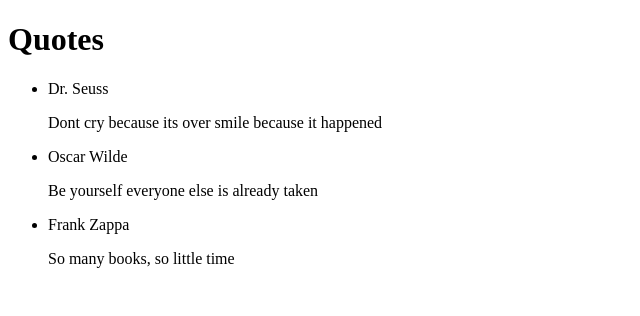
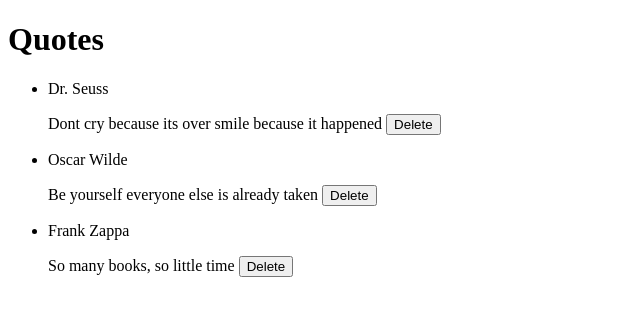
Before and after one commit to derrick12/Quotes, an Angular app: page / in a window 1280 px wide. Shown: the top 316 px of the page, without its empty margins (0-640 px from the left). Built offline with nearby package versions, Linux system fonts and the light colour scheme.

Commit message:
add delete button functionality

```diff
--- a/src/app/quote-details/quote-details.component.html
+++ b/src/app/quote-details/quote-details.component.html
@@ -1,3 +1,4 @@
 <p>
     {{quote.description}}
+    <button (click)='quoteComplete(true)'>Delete</button>
 </p>
--- a/src/app/quote-details/quote-details.component.ts
+++ b/src/app/quote-details/quote-details.component.ts
@@ -1,4 +1,4 @@
-import { Component, OnInit, Input } from '@angular/core';
+import { Component, OnInit, Input, Output, EventEmitter } from '@angular/core';
 import {Quote} from '../quote';
 
 @Component({
@@ -9,6 +9,11 @@
 export class QuoteDetailsComponent implements OnInit {
 
   @Input() quote: Quote;
+  @Output() isComplete = new EventEmitter<boolean>();
+
+  quoteComplete(complete: boolean) {
+    this.isComplete.emit(complete);
+  }
   constructor() { }
 
   ngOnInit() {
--- a/src/app/quote/quote.component.html
+++ b/src/app/quote/quote.component.html
@@ -1,7 +1,8 @@
 <h1> Quotes </h1>
 <ul>
-    <div *ngFor='let quote of quotes'>
+    <div *ngFor='let quote of quotes; let i = index'>
         <li>{{quote.name}}</li>
-        <app-quote-details [quote]='quote'></app-quote-details>
+
+        <app-quote-details [quote]='quote' (isComplete)='completeQuote($event, i)'></app-quote-details>
     </div>
 </ul>
--- a/src/app/quote/quote.component.ts
+++ b/src/app/quote/quote.component.ts
@@ -15,6 +15,11 @@
     new Quote(2, 'Frank Zappa', 'So many books, so little time')
   ];
 
+  completeQuote(isComplete, index) {
+    if (isComplete) {
+      this.quotes.splice(index, 1);
+    }
+  }
 
   constructor() { }
 
```
